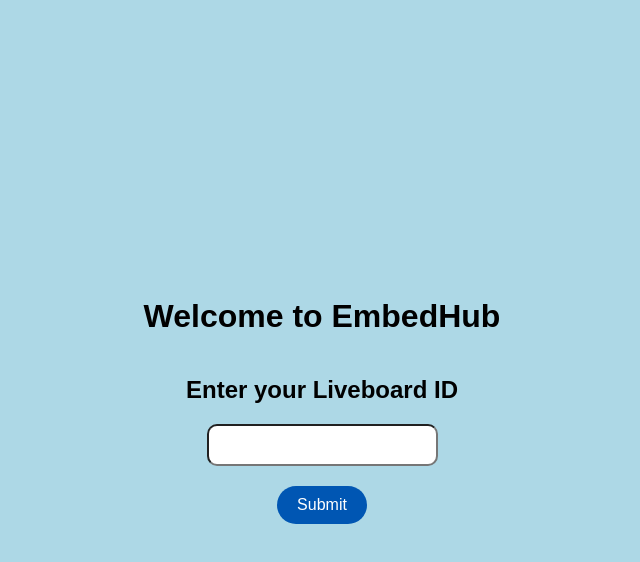
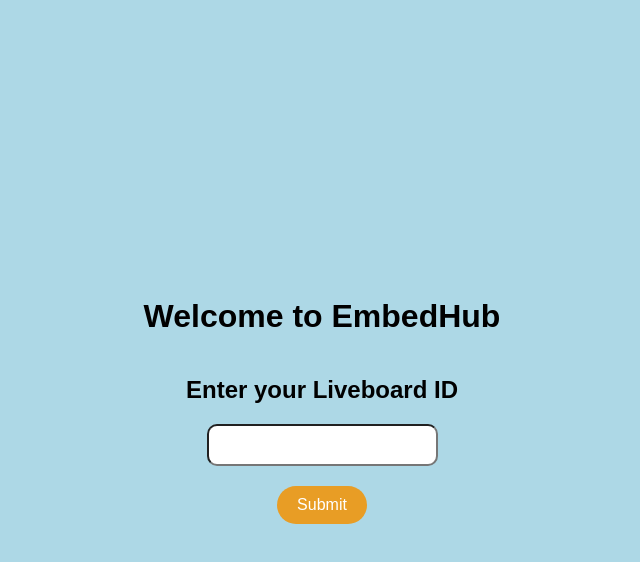
Before and after one commit to bhattaraiaman92/display-screen-app, a React (Create React App) app: page / in a window 1280 px wide. In both pictures the pointer is over the button "Submit". Shown: the top 562 px of the page, without its empty margins (318-958 px from the left). Built offline with nearby package versions, Linux system fonts and the light colour scheme; what @thoughtspot/visual-embed-sdk would draw is missing.

Commit message:
Update LiveboardInput.css

```diff
--- a/src/LiveboardInput.css
+++ b/src/LiveboardInput.css
@@ -29,5 +29,5 @@
 }
 
 .input-container button:hover {
-  background-color: #0056b3;
+  background-color: #e89d25;
 }
```
